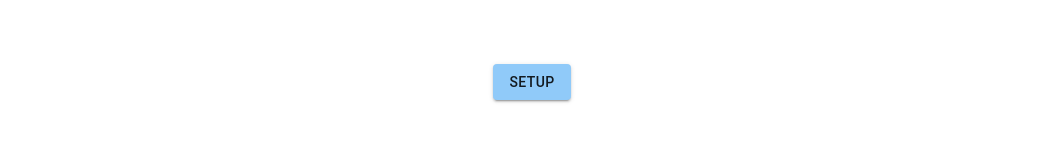
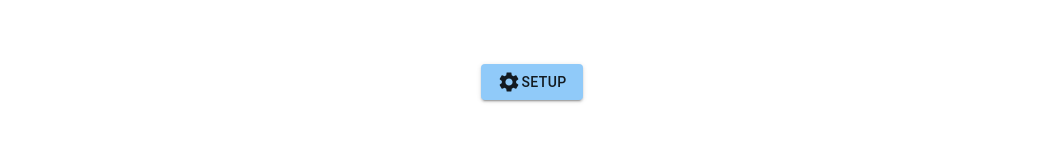
Before and after one commit to Capstone24UPRM/Analysis-and-Mitigation-of-DDoS-Attacks, a Next.js app in the folder front-end/: page / in a window 1280 px wide. Both pictures are taken after a click on the button "SIMULATE". Shown: the part 318-460 px from the top of the page, without its empty margins (108-1171 px from the left). Built offline with nearby package versions, Linux system fonts and the light colour scheme.

Commit message:
Added settings icon

```diff
--- a/front-end/components/Setup.js
+++ b/front-end/components/Setup.js
@@ -8,6 +8,7 @@ import DialogTitle from "@mui/material/DialogTitle";
 import useMediaQuery from "@mui/material/useMediaQuery";
 import { createTheme, ThemeProvider, useTheme } from "@mui/material/styles";
 import { Stack, Box } from "@mui/material";
+import SettingsIcon from "@mui/icons-material/Settings";
 
 export default function Setup() {
   const [open, setOpen] = useState(false);
@@ -32,6 +33,7 @@ export default function Setup() {
     <ThemeProvider theme={darkTheme}>
       <Fragment>
         <Button variant="contained" onClick={handleClickOpen}>
+          <SettingsIcon />
           Setup
         </Button>
         <Dialog
--- a/front-end/package.json
+++ b/front-end/package.json
@@ -11,7 +11,8 @@
   "dependencies": {
     "@emotion/react": "^11.13.3",
     "@emotion/styled": "^11.13.0",
-    "@mui/material": "^6.1.2",
+    "@mui/icons-material": "^6.1.4",
+    "@mui/material": "^6.1.4",
     "next": "14.2.11",
     "react": "^18",
     "react-dom": "^18"
```
Also changed, not shown: 1 other file (tests, documents, lock files or other folders).
